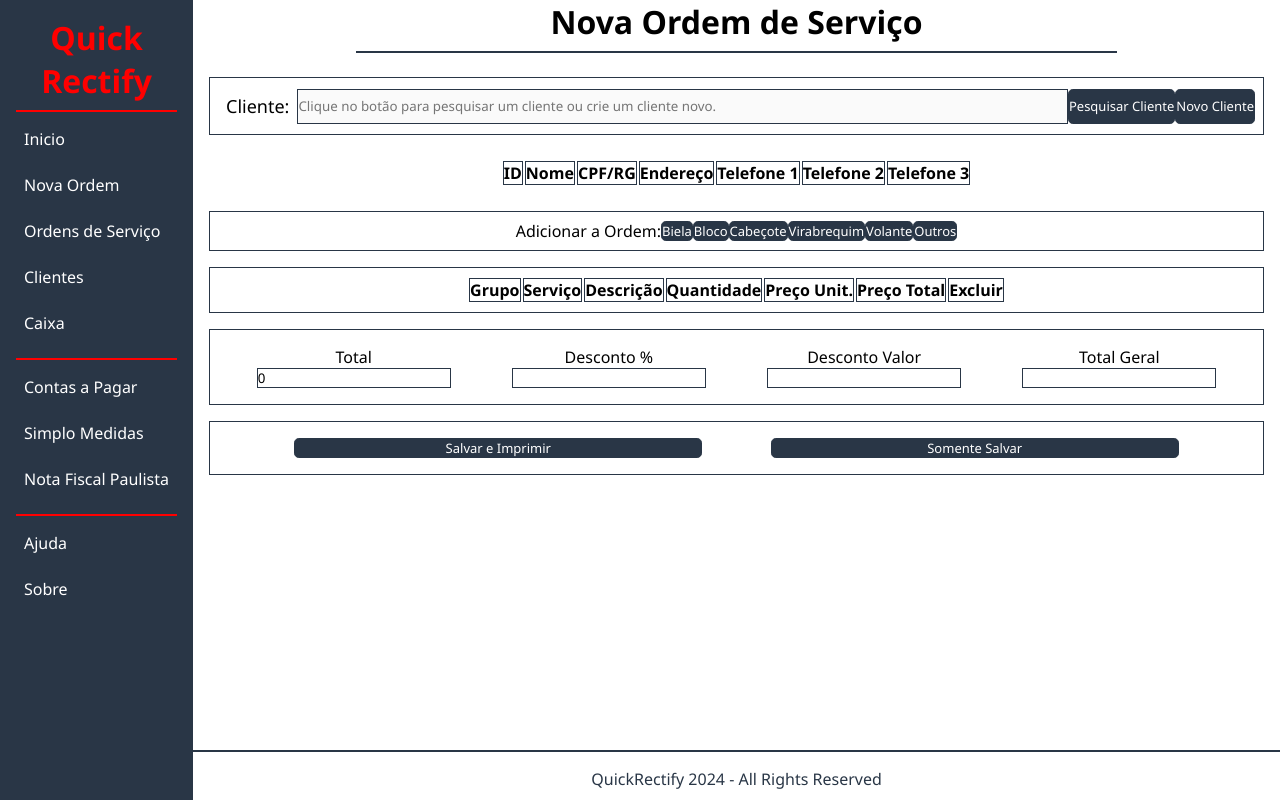
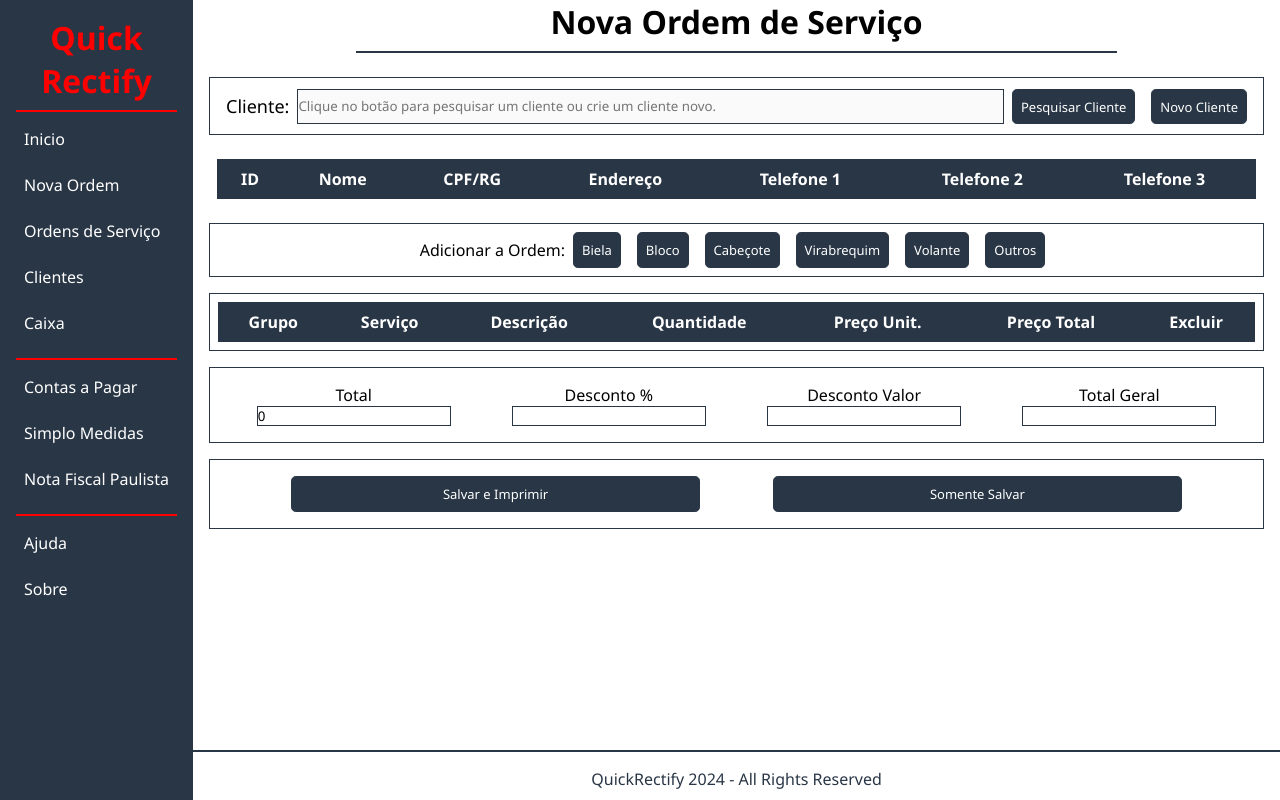
Before and after one commit to thiago-james55/quickrectify, an Angular app: page / in a window 1280 px wide. Built offline with nearby package versions, Linux system fonts and the light colour scheme.

Commit message:
General Project Structure Improvements!

```diff
--- a/src/app/pages/new-order/new-order.component.html
+++ b/src/app/pages/new-order/new-order.component.html
@@ -5,6 +5,4 @@
         <app-order-handler></app-order-handler>
         <app-footer></app-footer>
     </div>
-
-
 </div>
--- a/src/global.css
+++ b/src/global.css
@@ -3,6 +3,12 @@
     flex-direction: row;
     width: 100%;
     height: 100vh;
+}
+
+.selfContainer {
+    display: flex;
+    flex-direction: column;
+    width: 100%;
 }
 
 .defaultButton{
@@ -12,6 +18,9 @@
     font-size: small;
     white-space: nowrap;
     border-radius: .3rem;
+    margin-left: .5rem;
+    margin-right: .5rem;
+    padding: .5rem;
 }
 
 .defaultButton:hover {
@@ -47,6 +56,22 @@
     border: 1px solid #293646;
 }
 
+table {
+    border-collapse: collapse;
+    text-align: center;
+    width: 100%;
+}
+
+th {
+    background-color: #293646;
+    color: white;
+    padding: .5rem;
+}
+
+td {
+    padding: .5rem;
+}
+
 app-footer {
     width: 100%;
     height: max-content;
```
Also changed, not shown: src/app/service/model/Part.entity.ts (+10 -1 lines), src/app/app.config.ts (line endings or trailing spaces), src/index.html (line endings or trailing spaces), src/styles.css (line endings or trailing spaces).
